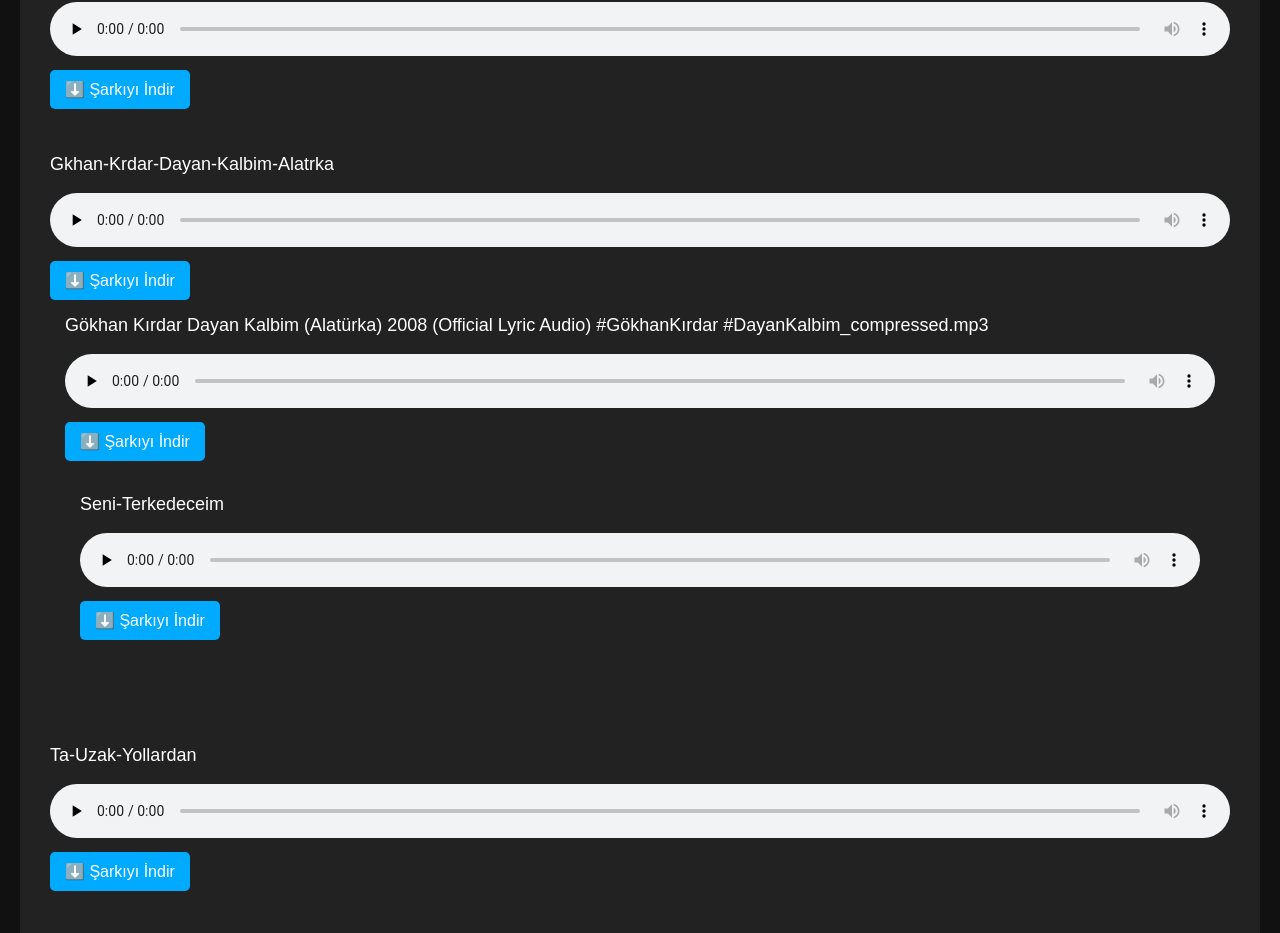
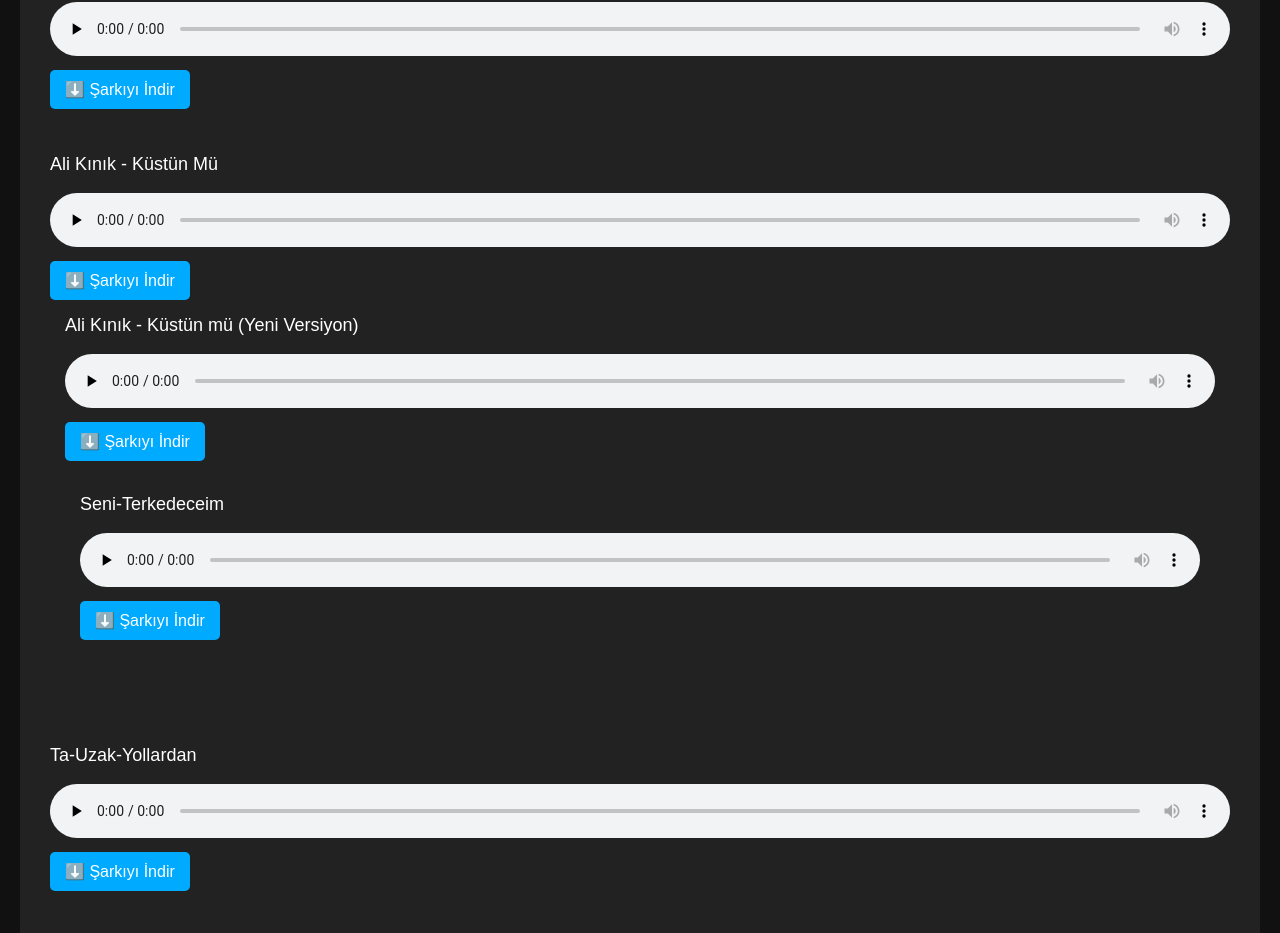
Before and after one commit to atherisv/sarki123, a plain HTML site: page index.html in a window 1280 px wide. Shown: the part 2234-3167 px from the top of the page. Drawn offline with Linux system fonts and the light colour scheme.

Commit message:
Update index.html

```diff
--- a/index.html
+++ b/index.html
@@ -293,32 +293,32 @@ download>
 
 <div class="sarki">
 
-<p>Gkhan-Krdar-Dayan-Kalbim-Alatrka</p>
+<p>Ali Kınık - Küstün Mü</p>
 
 <audio controls preload="none">
-    <source src="Gkhan-Krdar-Dayan-Kalbim-Alatrka.mp3" type="audio/mpeg">
+    <source src="Ali Kınık - Küstün Mü.mp3" type="audio/mpeg">
 </audio>
 
 <br>
 
 <a class="indir"
-href="Gkhan-Krdar-Dayan-Kalbim-Alatrka.mp3"
+href="Ali Kınık - Küstün Mü.mp3"
 download>
 ⬇️ Şarkıyı İndir
 </a>
 
 <div class="sarki">
 
-<p>Gökhan Kırdar Dayan Kalbim (Alatürka) 2008 (Official Lyric Audio) #GökhanKırdar #DayanKalbim_compressed.mp3</p>
+<p>Ali Kınık - Küstün mü (Yeni Versiyon)</p>
 
 <audio controls preload="none">
-    <source src="Gökhan Kırdar Dayan Kalbim (Alatürka) 2008 (Official Lyric Audio) #GökhanKırdar #DayanKalbim_compressed.mp3" type="audio/mpeg">
+    <source src="Ali Kınık - Küstün mü (Yeni Versiyon).mp3" type="audio/mpeg">
 </audio>
 
 <br>
 
 <a class="indir"
-href="Gökhan Kırdar Dayan Kalbim (Alatürka) 2008 (Official Lyric Audio) #GökhanKırdar #DayanKalbim_compressed.mp3"
+href="Ali Kınık - Küstün mü (Yeni Versiyon).mp3"
 download>
 ⬇️ Şarkıyı İndir
 </a>
```
